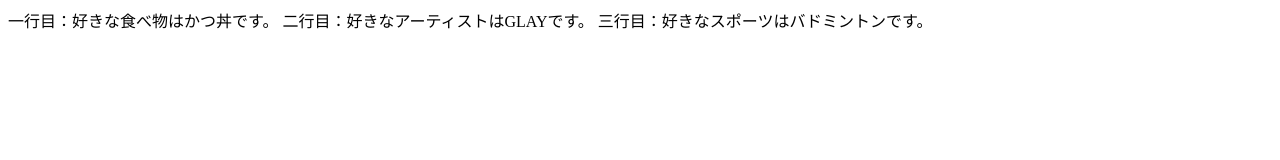
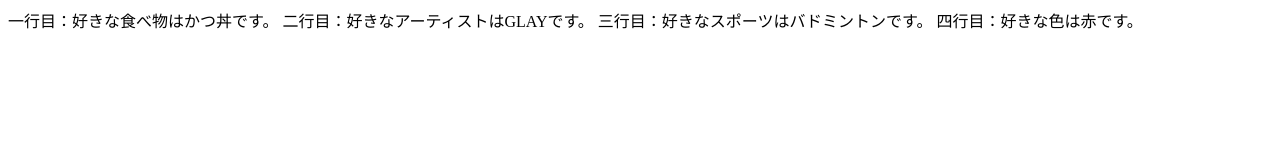
Before and after one commit to Hideriaru/ju0329, a plain HTML site: page index.html in a window 1280 px wide. Drawn offline with Linux system fonts and the light colour scheme.

Commit message:
好きな色を追加

```diff
--- a/index.html
+++ b/index.html
@@ -4,5 +4,6 @@
 	一行目：好きな食べ物はかつ丼です。
 	二行目：好きなアーティストはGLAYです。
 	三行目：好きなスポーツはバドミントンです。
+	四行目：好きな色は赤です。
 </body>
 </html>
```
